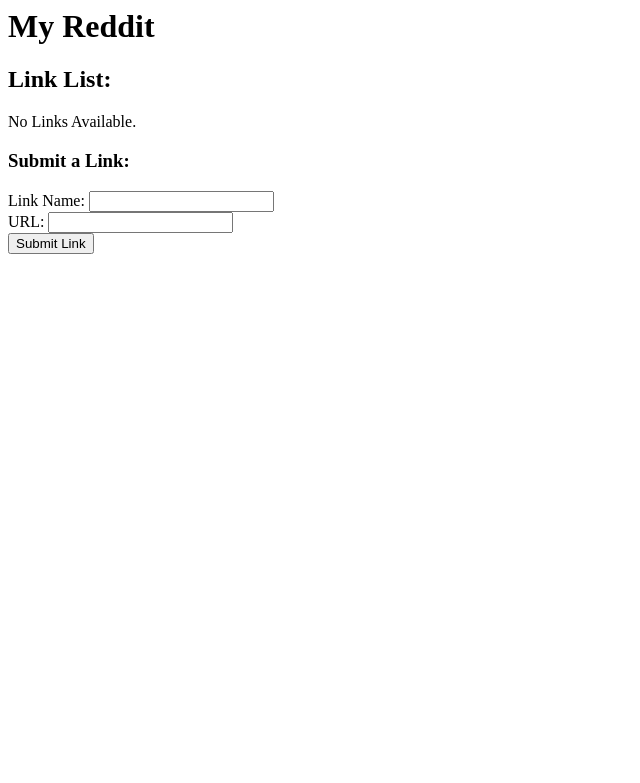
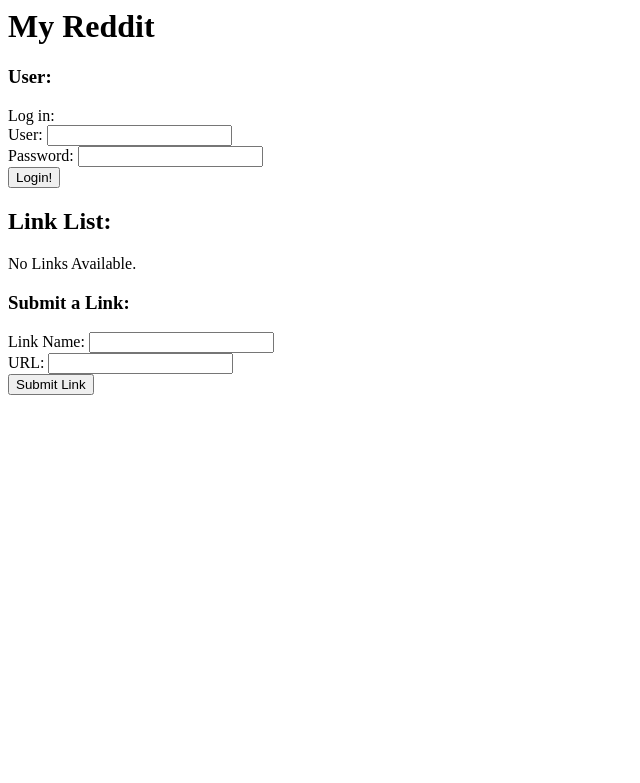
Before and after one commit to Xpktro/reddut, a Django app: page /myreddit/ in a window 1280 px wide. Shown: the top 783 px of the page, without its empty margins (0-640 px from the left). Run offline with Django 3.2, Linux system fonts and the light colour scheme; data that the repository does not hold is empty.

Commit message:
Added basic user login (but not registration) capabilities. I'm still wondering how to pass messages within a redirect response. Ready to set the comments system.

```diff
--- a/redditApp/models.py
+++ b/redditApp/models.py
@@ -1,4 +1,5 @@
 from django.db import models
+
 
 # Create your models here.
 class Link(models.Model):
@@ -6,6 +7,7 @@ class Link(models.Model):
     description = models.CharField(max_length=200)
     sub_date = models.DateTimeField("Date Submitted")
     points = models.IntegerField()
+    #sub_by = models.CharField()
 
     def __unicode__(self):
         return self.description
--- a/redditApp/urls.py
+++ b/redditApp/urls.py
@@ -5,4 +5,6 @@ urlpatterns = patterns('redditApp.views',
     url(r'^(?P<link_id>\d+)/$', 'link'),
     url(r'^(?P<link_id>\d+)/vote/(?P<way>(up|down))/$', 'vote'),
     url(r'^submit/$', 'submit'),
+    url(r'^login/$', 'login_view'),
+    url(r'^logout/$', 'logout_view'),
 )
--- a/redditApp/views.py
+++ b/redditApp/views.py
@@ -4,14 +4,42 @@ from django.http import HttpResponseRedirect
 from django.core.urlresolvers import reverse
 from django.utils import timezone
 from django.template import RequestContext
+from django.contrib.auth import authenticate, login, logout
+
 
 def index(request):
     link_list = Link.objects.all().order_by('-points')[:10]
-    return render_to_response("myreddit/index.html", {"link_list": link_list}, context_instance=RequestContext(request))
+    if request.user.is_authenticated():
+        usrnm = request.user.username
+    else:
+        usrnm = None
+    return render_to_response("myreddit/index.html", {"link_list": link_list, "username": usrnm},
+        context_instance=RequestContext(request))
+
+
+def login_view(request):
+    username = request.POST["username"]
+    password = request.POST["pass"]
+    user = authenticate(username=username, password=password)
+    if user is not None:
+        if user.is_active:
+            login(request, user)
+            return HttpResponseRedirect(reverse("redditApp.views.index"))
+        else:
+            pass # <-!
+    else:
+        return HttpResponseRedirect(reverse("redditApp.views.index")) # <-!
+
+
+def logout_view(request):
+    logout(request)
+    return HttpResponseRedirect(reverse("redditApp.views.index"))
+
 
 def link(request, link_id):
     link = get_object_or_404(Link, pk=link_id)
     return render_to_response("myreddit/link.html", {"link": link})
+
 
 def vote(request, link_id, way):
     link = get_object_or_404(Link, pk=link_id)
@@ -22,12 +50,13 @@ def vote(request, link_id, way):
     link.save()
     return HttpResponseRedirect(reverse("redditApp.views.index"))
 
+
 def submit(request):
     try:
         name = request.POST["name"]
         url = request.POST["link"]
     except:
-        return HttpResponseRedirect(reverse("redditApp.views.index")) #Cambiar a algo mas bonito.
+        return HttpResponseRedirect(reverse("redditApp.views.index"))  # Cambiar a algo mas bonito.
     else:
         l = Link(link=url, description=name, sub_date=timezone.now(), points=0)
         l.save()
--- a/templates/myreddit/index.html
+++ b/templates/myreddit/index.html
@@ -1,4 +1,17 @@
 <h1>My Reddit</h1>
+
+<h3>User:</h3>
+{% if username %}
+	<b>Welcome {{ username }}! - <a href="/myreddit/logout">Log Out</a></b>
+{% else %}
+	Log in:
+	<form action="/myreddit/login/" method="post">
+	{% csrf_token %}
+	User: <input type="text" name="username" /><br />
+	Password: <input type="password" name="pass" /> <br />
+	<input type="submit" value="Login!">
+	</form>
+{% endif %}
 
 <h2>Link List:</h2>
 {% if link_list %}
```
Also changed, not shown: myReddit/sqlite.db, 1 other file.
